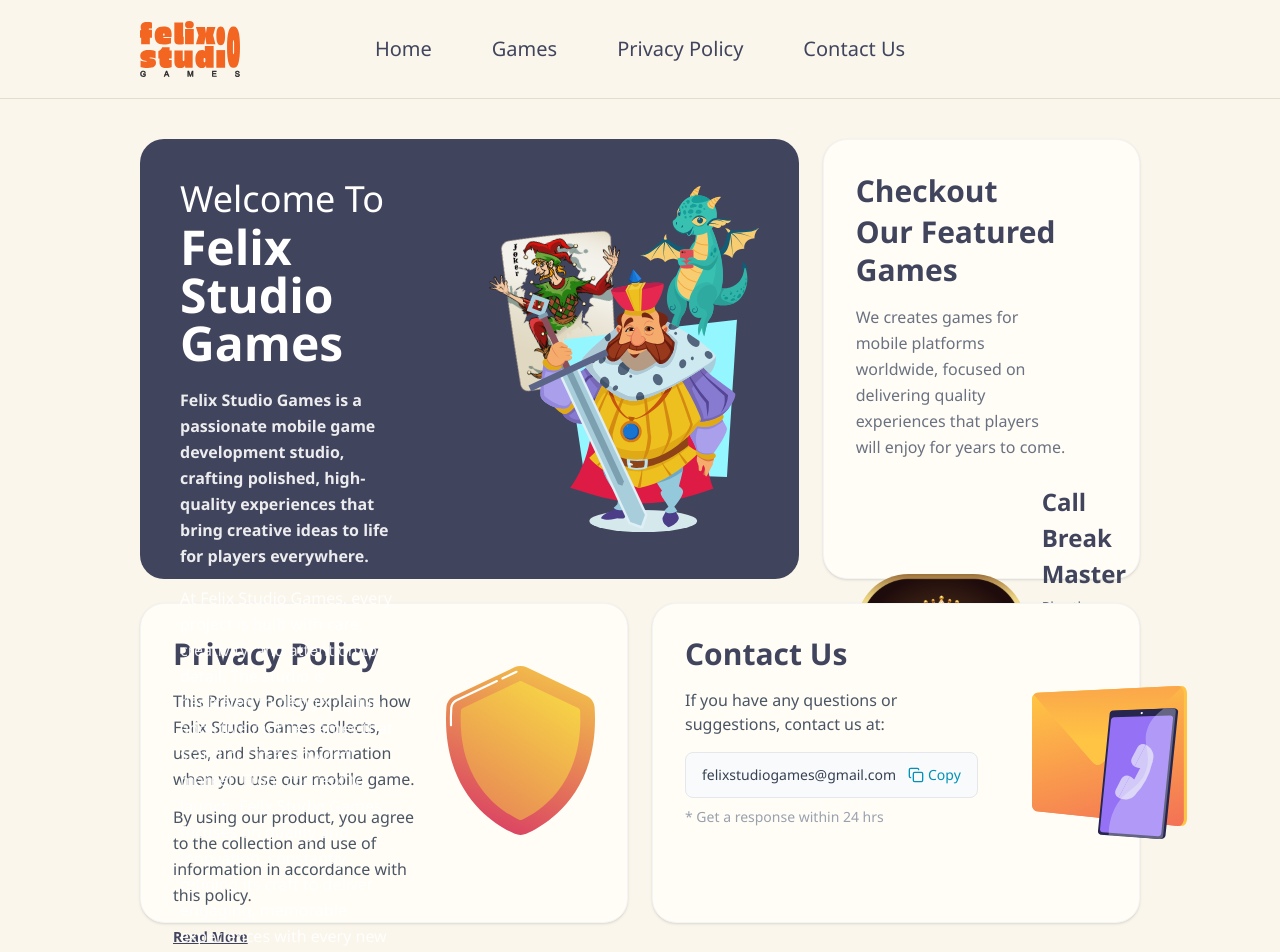
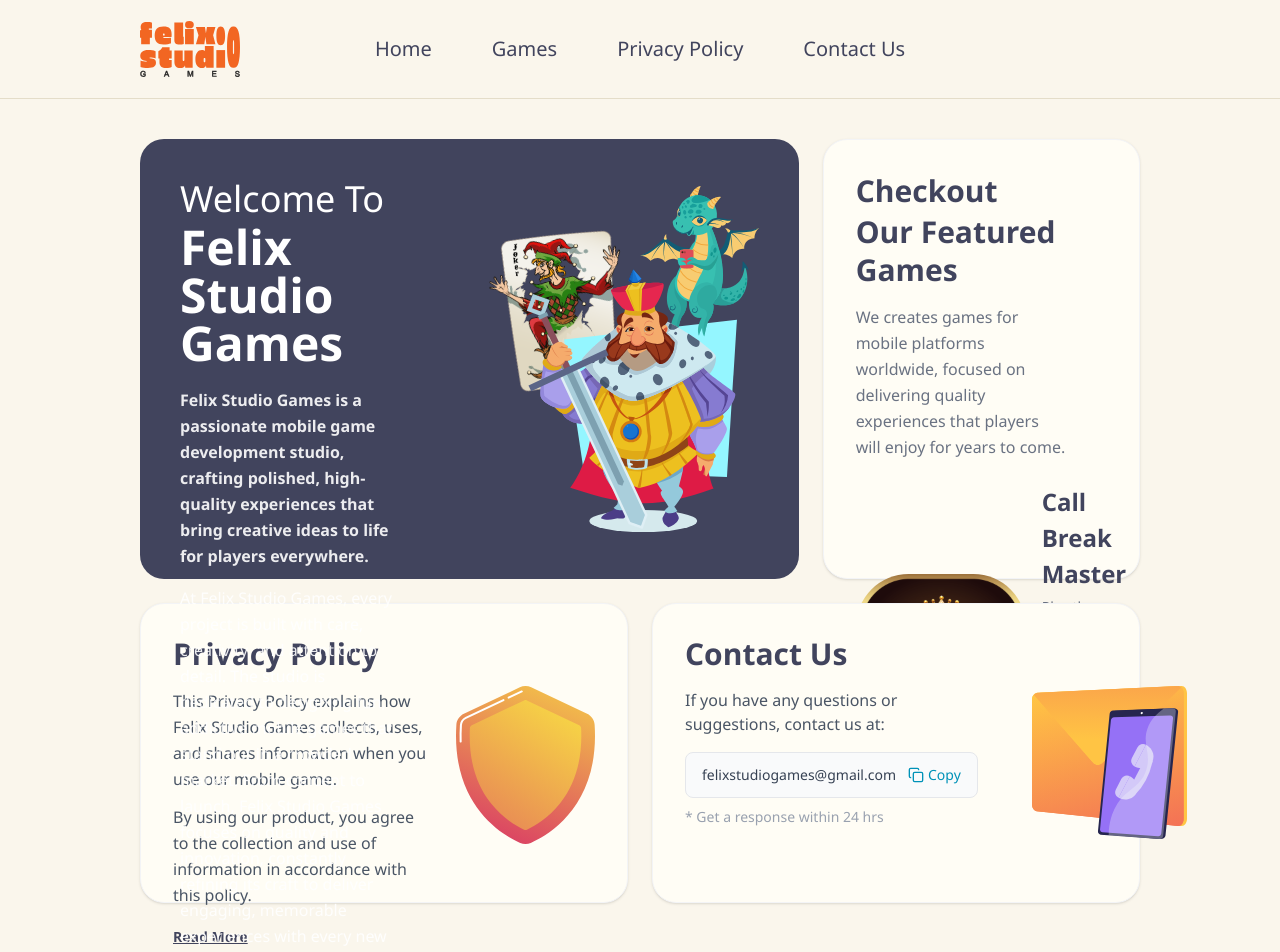
Before and after one commit to felixstudiogames/felix-studio-games-web, a React (Vite) app: page /#/ in a window 1280 px wide. Shown: the top 952 px of the page. Built offline with nearby package versions, Linux system fonts and the light colour scheme; the HTML template or start-up script is replaced by a standard one.

Commit message:
fix bento box size

```diff
--- a/src/components/HeroSection.jsx
+++ b/src/components/HeroSection.jsx
@@ -82,7 +82,7 @@
       {/* Bottom row: Privacy Policy + Contact Us (own 2-col grid, full width) */}
       <div className='grid grid-cols-1 sm:grid-cols-2 gap-6'>
         <div ref={privacyRef}
-          className={`h-auto sm:h-[300px] md:h-[320px] bg-[#FFFDF5] rounded-3xl p-6 md:p-8 shadow-sm border flex justify-between gap-6 ${highlightClasses(highlightPrivacy)}`}>
+          className={`h-auto sm:h-[300px] md:h-[300px] bg-[#FFFDF5] rounded-3xl p-6 md:p-8 shadow-sm border flex justify-between gap-6 ${highlightClasses(highlightPrivacy)}`}>
           <div>
             <h2 className='text-3xl font-extrabold text-[#41445D] mb-4'>Privacy Policy</h2>
             <p className='text-[16px] text-gray-600 mb-3 leading-relaxed'>
@@ -93,13 +93,13 @@
             </p>
             <Link to='/privacy-policy' className='text-sm font-semibold text-[#41445D] underline'>Read More</Link>
           </div>
-          <div className='hidden md:hidden lg:block sm:flex flex-shrink-0 lg:w-[148.78px] mt-[30px]'>
+          <div className='hidden md:hidden lg:block sm:flex flex-shrink-0 lg:w-[138.78px] mt-[50px]'>
             <img src={ShieldIcon} alt="Shield" />
           </div>
         </div>
 
         <div ref={contactRef}
-          className={`h-auto sm:h-[300px] md:h-[320px] bg-[#FFFDF5] rounded-3xl p-6 md:p-8 shadow-sm border flex justify-between gap-6 ${highlightClasses(highlightContact)}`}>
+          className={`h-auto sm:h-[300px] md:h-[300px] bg-[#FFFDF5] rounded-3xl p-6 md:p-8 shadow-sm border flex justify-between gap-6 ${highlightClasses(highlightContact)}`}>
           <div className='flex-1'>
             <h2 className='text-3xl font-extrabold text-[#41445D] mb-4'>Contact Us</h2>
             <p className='text-[16] text-gray-600 mb-4'>
```
